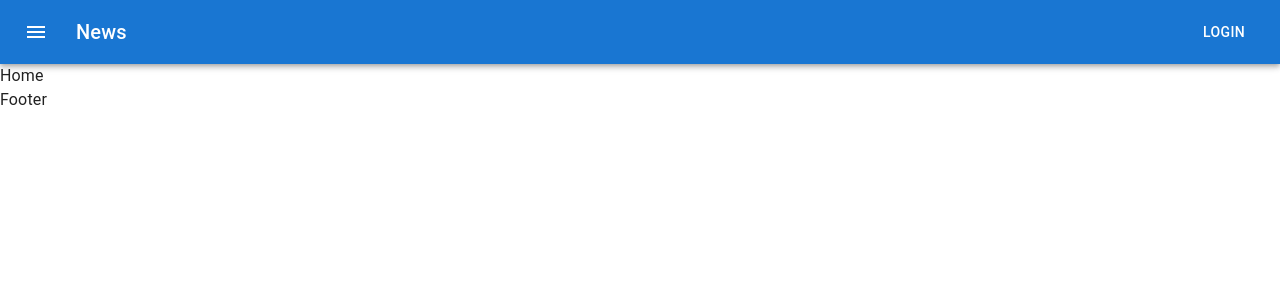
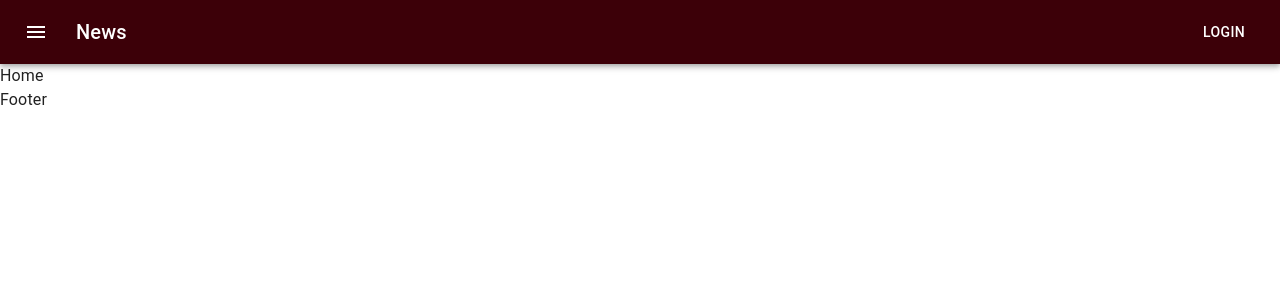
Before and after one commit to arharutyu/tango-collective, a React (Vite) app: page / in a window 1280 px wide. Shown: the top 300 px of the page. Built offline with nearby package versions, Linux system fonts and the light colour scheme.

Commit message:
setup mui theme

```diff
--- a/src/App.tsx
+++ b/src/App.tsx
@@ -1,15 +1,22 @@
-import './App.css'
-import Router from './routes/Index.tsx';
-import CssBaseline from '@mui/material/CssBaseline';
+import "./App.css";
+import Router from "./routes/Index.tsx";
+import CssBaseline from "@mui/material/CssBaseline";
+import { createTheme, ThemeProvider } from "@mui/material/styles";
+import { themeOptions } from "./theme/theme.ts";
+
+const theme = createTheme({
+  ...themeOptions,
+});
 
 function App() {
-
   return (
     <>
-      <CssBaseline />
-      <Router />
+      <ThemeProvider theme={theme}>
+        <CssBaseline />
+        <Router />
+      </ThemeProvider>
     </>
-  )
+  );
 }
 
-export default App
+export default App;
--- /dev/null
+++ b/src/theme/theme.ts
@@ -0,0 +1,13 @@
+import { ThemeOptions } from '@mui/material/styles';
+
+export const themeOptions: ThemeOptions = {
+  palette: {
+    mode: 'light',
+    primary: {
+      main: '#3C0008',
+    },
+    secondary: {
+      main: '#f50057',
+    },
+  },
+};
```
